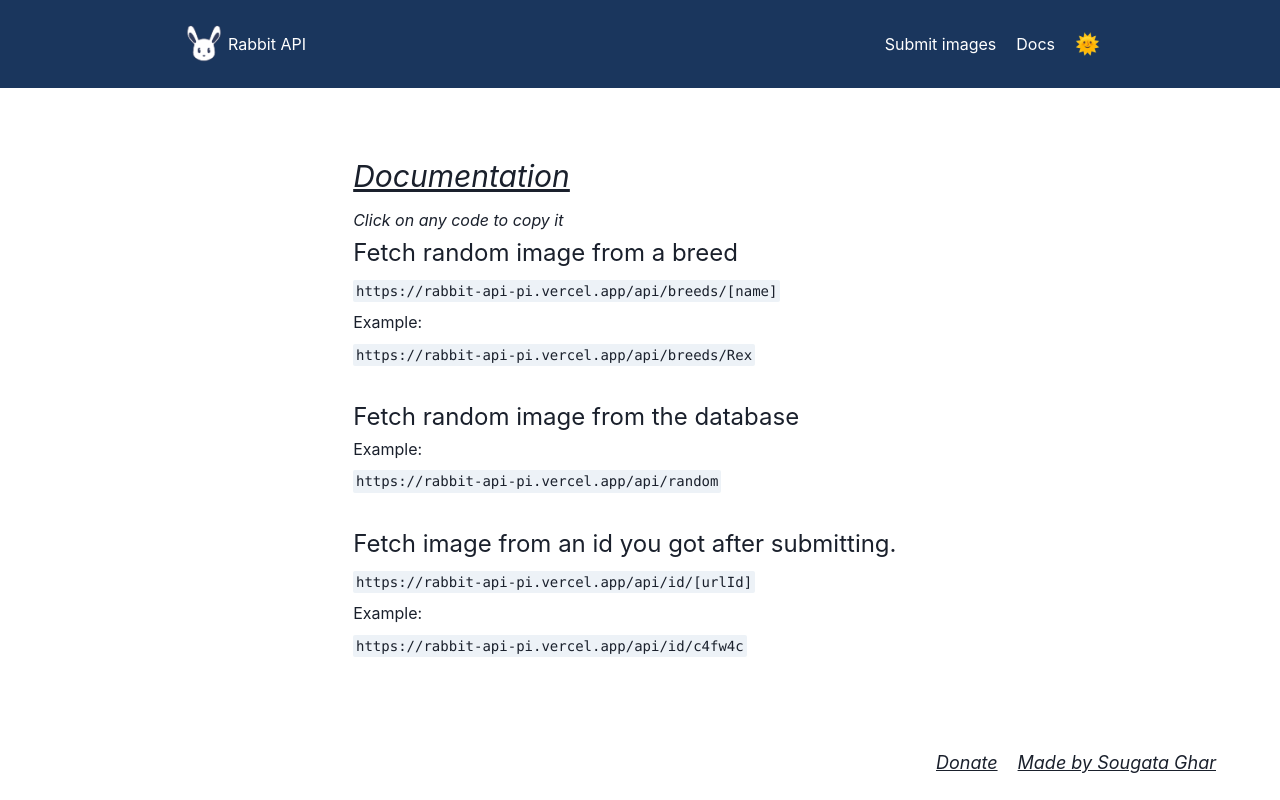
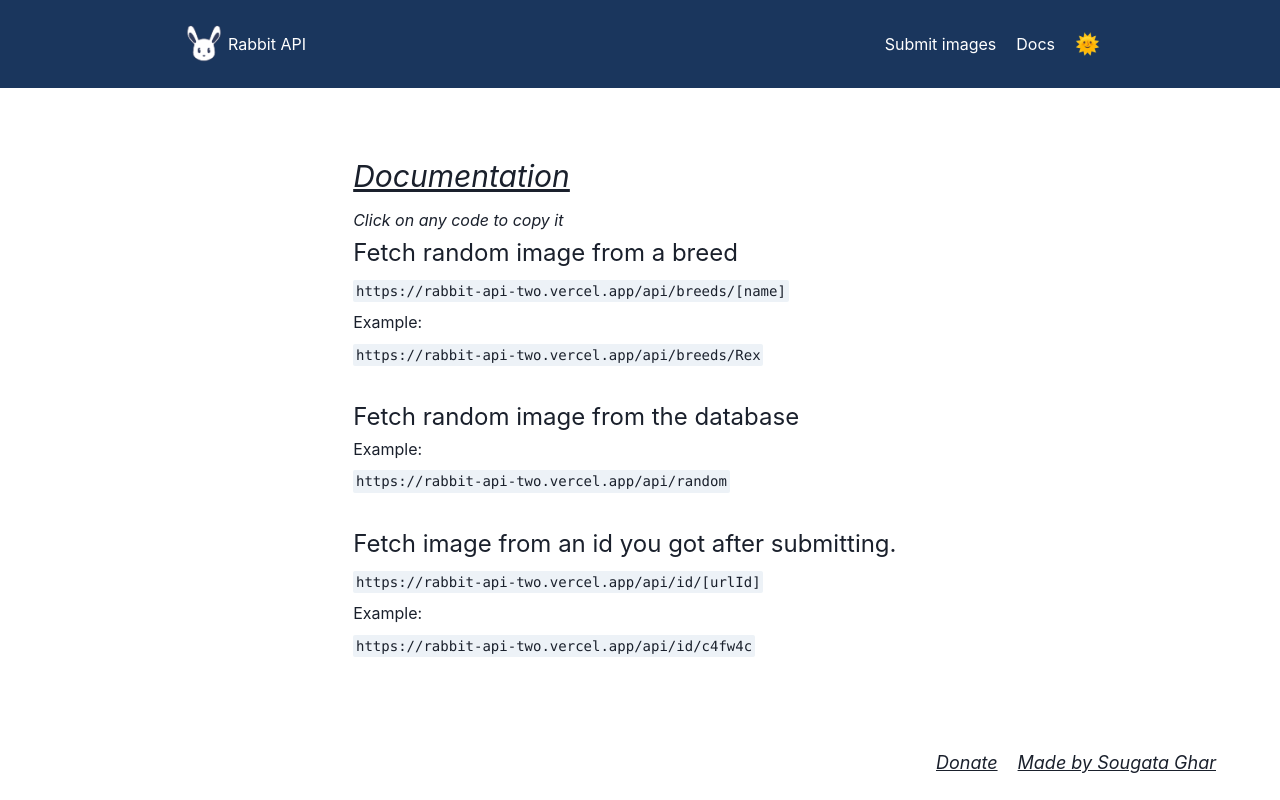
Before and after one commit to sougataghar477/rabbit-api, a Next.js app: page /docs in a window 1280 px wide. Built offline with nearby package versions, Linux system fonts and the light colour scheme.

Commit message:
changed api url

```diff
--- a/src/pages/docs.js
+++ b/src/pages/docs.js
@@ -20,22 +20,22 @@ function Docs() {
         <Text mb={2} fontSize={'3xl'} fontStyle='italic'><u>Documentation</u></Text>
         <Text fontStyle={'italic'}>Click on any code to copy it</Text>
         <Text  fontSize={'2xl'}>Fetch random image from a breed</Text>
-        <Code cursor={'pointer'} onClick={copyCode} my={2} >https://rabbit-api-pi.vercel.app/api/breeds/[name]  </Code>
+        <Code cursor={'pointer'} onClick={copyCode} my={2} >https://rabbit-api-two.vercel.app/api/breeds/[name]  </Code>
         <Text   >Example:</Text>
-        <Code cursor={'pointer'} onClick={copyCode} my={2} >https://rabbit-api-pi.vercel.app/api/breeds/Rex</Code>
+        <Code cursor={'pointer'} onClick={copyCode} my={2} >https://rabbit-api-two.vercel.app/api/breeds/Rex</Code>
         </Box>
         <Box mb={6}>
 
         <Text    fontSize={'2xl'}>Fetch random image from the database</Text>
         <Text   >Example:</Text>
-        <Code cursor={'pointer'} onClick={copyCode} my={2}>https://rabbit-api-pi.vercel.app/api/random</Code>
+        <Code cursor={'pointer'} onClick={copyCode} my={2}>https://rabbit-api-two.vercel.app/api/random</Code>
         </Box>
         <Box mb={6}>
 
         <Text    fontSize={'2xl'}>Fetch  image from an id you got after submitting.</Text>
-        <Code cursor={'pointer'} onClick={copyCode}  my={2}>https://rabbit-api-pi.vercel.app/api/id/[urlId]</Code>
+        <Code cursor={'pointer'} onClick={copyCode}  my={2}>https://rabbit-api-two.vercel.app/api/id/[urlId]</Code>
         <Text  >Example:</Text>
-        <Code cursor={'pointer'} onClick={copyCode} my={2}>https://rabbit-api-pi.vercel.app/api/id/c4fw4c</Code>
+        <Code cursor={'pointer'} onClick={copyCode} my={2}>https://rabbit-api-two.vercel.app/api/id/c4fw4c</Code>
         </Box>
     </Container> );
 }
```
